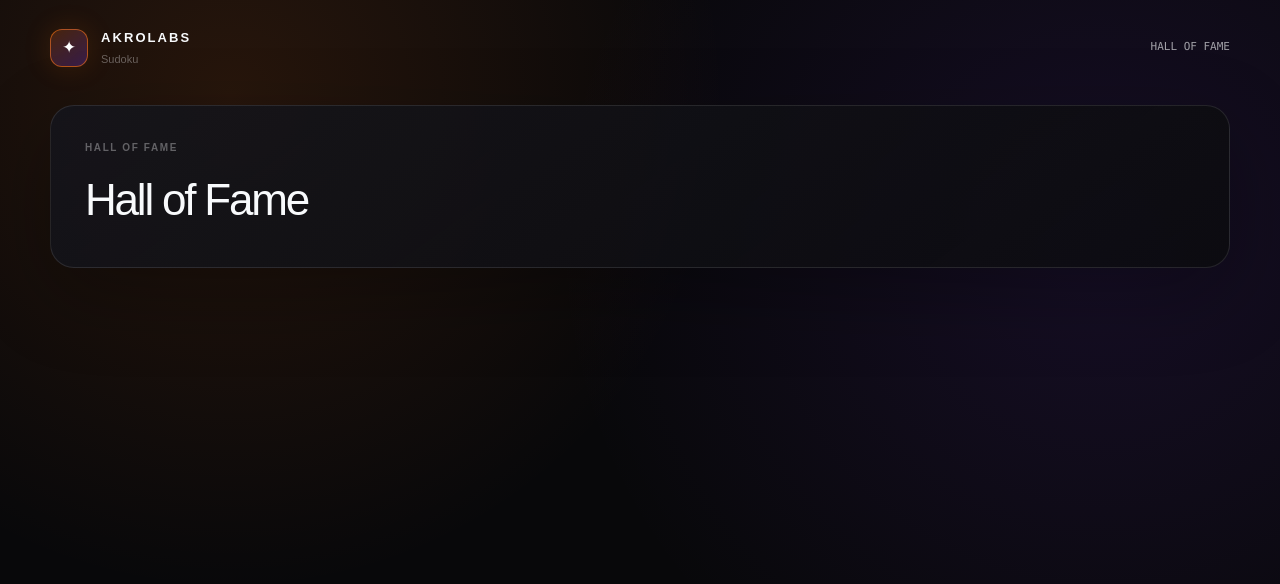
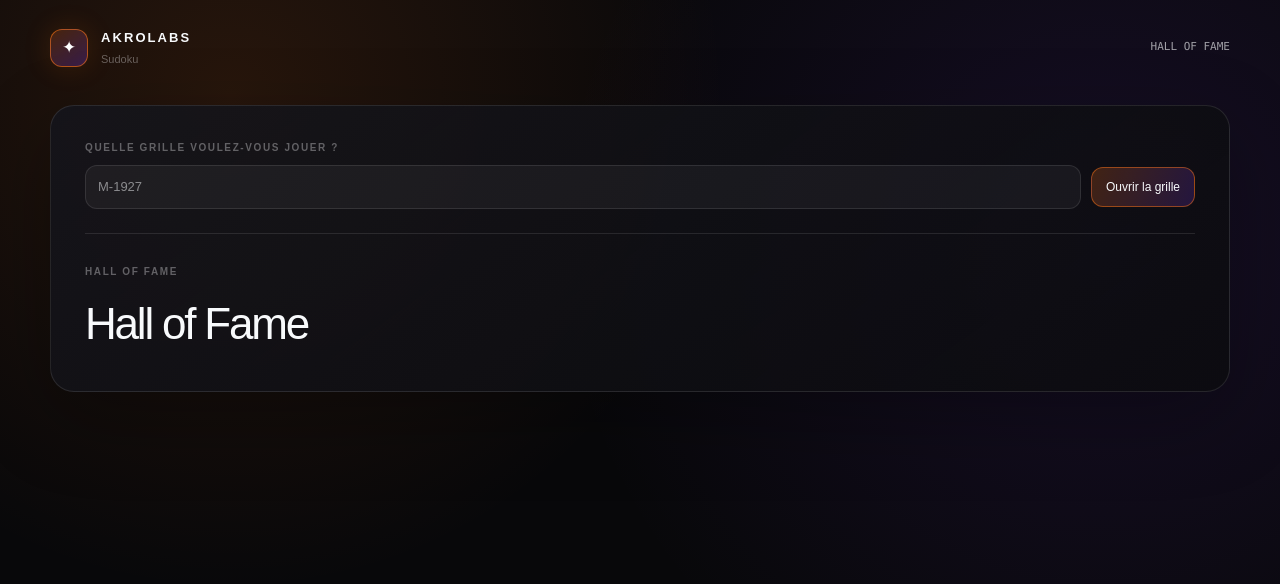
Before and after one commit to AkroDev/sudoku, a Next.js app: page /sudoku/hall-of-fame in a window 1280 px wide. Shown: the top 584 px of the page. Built offline with nearby package versions, Linux system fonts and the light colour scheme.

Commit message:
feat: add grid lookup to leaderboard

```diff
--- a/src/app/globals.css
+++ b/src/app/globals.css
@@ -592,6 +592,29 @@ button {
   padding: clamp(22px, 4vw, 34px);
 }
 
+.grid-lookup {
+  display: grid;
+  gap: 10px;
+  margin-bottom: 30px;
+  padding-bottom: 24px;
+  border-bottom: 1px solid var(--line);
+}
+
+.grid-lookup-row {
+  display: flex;
+  align-items: center;
+  gap: 10px;
+}
+
+.grid-lookup-row .auth-input {
+  flex: 1;
+  min-width: 0;
+}
+
+.grid-lookup-row .action-button {
+  flex: 0 0 auto;
+}
+
 .hall-of-fame-card h1 {
   margin: 12px 0 0;
   color: var(--text);
--- /dev/null
+++ b/src/components/GridLookup.tsx
@@ -0,0 +1,42 @@
+'use client';
+
+import { useState, type FormEvent } from 'react';
+import { parsePuzzleId } from '@/lib/sudoku';
+
+type GridLookupProps = {
+  initialGrid: string | null;
+};
+
+export default function GridLookup({ initialGrid }: GridLookupProps) {
+  const [value, setValue] = useState(initialGrid ?? '');
+
+  const handleSubmit = (event: FormEvent<HTMLFormElement>) => {
+    event.preventDefault();
+    const normalizedGrid = value.trim().toUpperCase();
+    if (!parsePuzzleId(normalizedGrid)) return;
+    window.location.assign(`/sudoku/${normalizedGrid}`);
+  };
+
+  return (
+    <form className="grid-lookup" onSubmit={handleSubmit}>
+      <label className="field-label" htmlFor="grid-lookup-input">Quelle grille voulez-vous jouer ?</label>
+      <div className="grid-lookup-row">
+        <input
+          className="auth-input"
+          id="grid-lookup-input"
+          name="grid"
+          type="text"
+          inputMode="text"
+          autoCapitalize="characters"
+          placeholder="M-1927"
+          value={value}
+          onChange={(event) => setValue(event.target.value)}
+          required
+        />
+        <button className="action-button action-button--primary" type="submit">
+          Ouvrir la grille
+        </button>
+      </div>
+    </form>
+  );
+}
--- a/src/components/HallOfFameView.tsx
+++ b/src/components/HallOfFameView.tsx
@@ -3,6 +3,7 @@
 import { useEffect, useState } from 'react';
 import { EMPTY_RANKING_MESSAGES, loadHallOfFame, type HallOfFameEntry } from '@/lib/hall-of-fame';
 import RankingRow from '@/components/RankingRow';
+import GridLookup from '@/components/GridLookup';
 
 type HallOfFameViewProps = {
   grid: string | null;
@@ -30,6 +31,7 @@ export default function HallOfFameView({ grid }: HallOfFameViewProps) {
 
   return (
     <section className="panel hall-of-fame-card" aria-label="Hall of Fame">
+      <GridLookup initialGrid={grid} />
       <p className="eyebrow">Hall of Fame</p>
       <h1>
         {grid ? (
```
